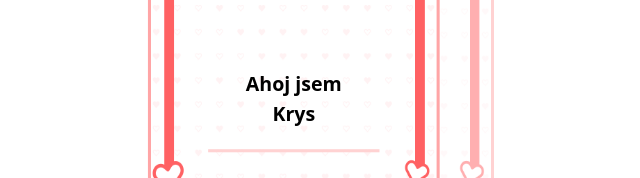
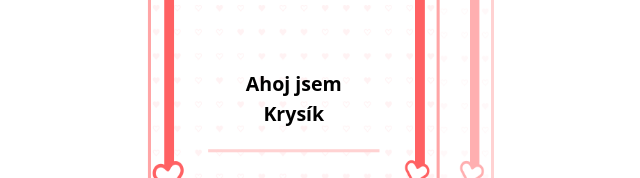
Before and after one commit to Limcyy/RizzCard, a React (Vite) app: page /#/KrystofCard in a window 1280 px wide. Shown: the part 155-333 px from the top of the page, without its empty margins (341-981 px from the left). Built offline with nearby package versions, Linux system fonts and the light colour scheme.

Commit message:
Update cardData.js

```diff
--- a/src/data/cardData.js
+++ b/src/data/cardData.js
@@ -44,7 +44,7 @@ export const AdamCards = [
 
 export const KrystofCards = [
   {
-    title: "Ahoj jsem Krys",
+    title: "Ahoj jsem Krysík",
     image: shyEmoji,
     button: "null"
   },
```
